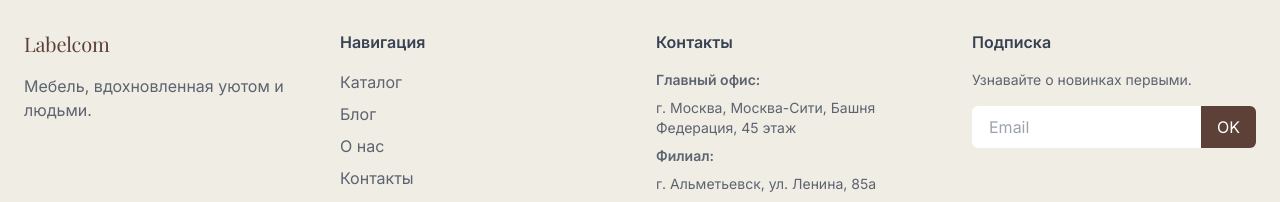
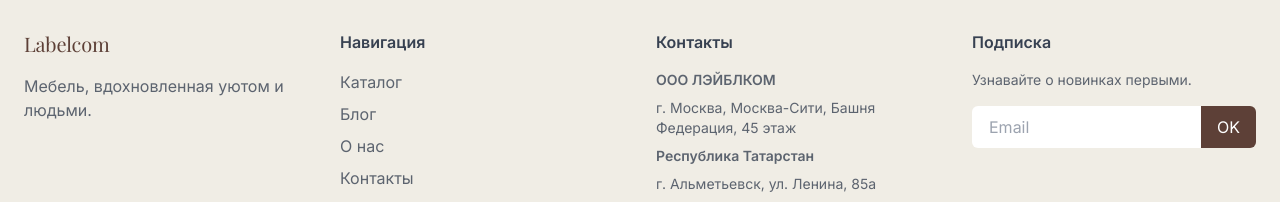
Before and after one commit to Rustam260287/aura-mebel, a Next.js app: page /about in a window 1280 px wide. Shown: the part 748-950 px from the top of the page. Built offline with nearby package versions, Linux system fonts and the light colour scheme; no server answers.

Commit message:
feat(content): update contact information in footer

```diff
--- a/components/Footer.tsx
+++ b/components/Footer.tsx
@@ -25,9 +25,9 @@ const FooterComponent: React.FC = () => {
            <div>
             <h4 className="font-semibold text-brand-charcoal mb-4">Контакты</h4>
             <ul className="space-y-2 text-brand-charcoal/80 text-sm">
-              <li className="font-semibold">Главный офис:</li>
+              <li className="font-semibold">ООО ЛЭЙБЛКОМ</li>
               <li>г. Москва, Москва-Сити, Башня Федерация, 45 этаж</li>
-              <li className="font-semibold mt-2">Филиал:</li>
+              <li className="font-semibold mt-2">Республика Татарстан</li>
               <li>г. Альметьевск, ул. Ленина, 85а</li>
               <li className="mt-2">hello@labelcom.ru</li>
             </ul>
```
